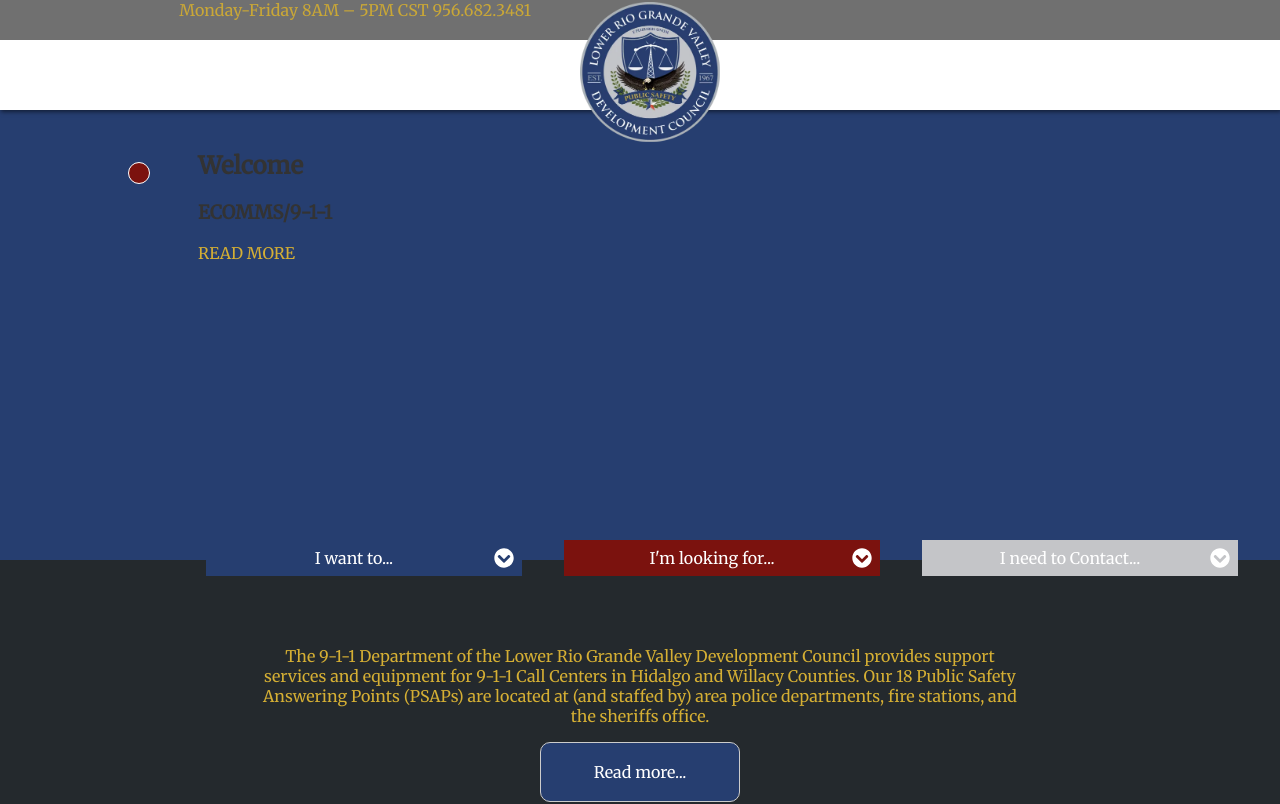
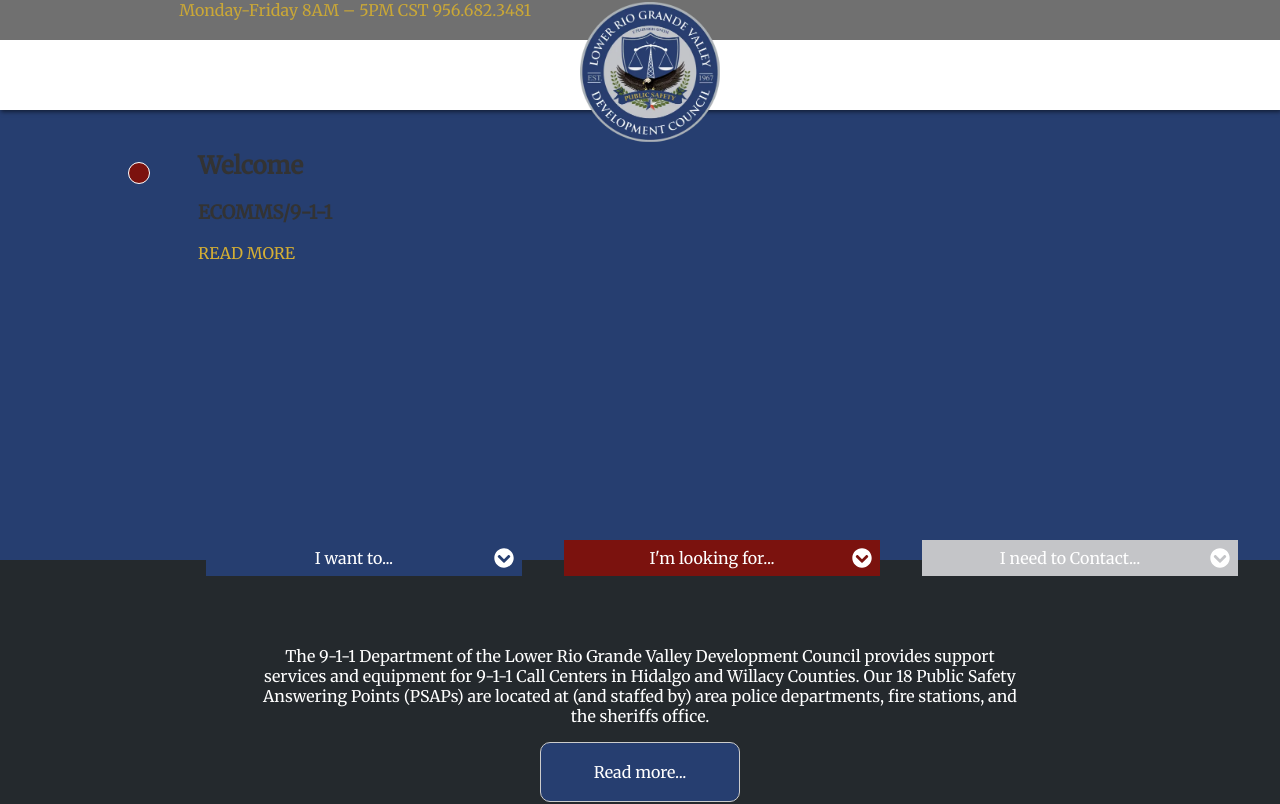
Before and after one commit to hector-light-blazor/pub-safety-website, a Svelte app: page / in a window 1280 px wide. Shown: the top 804 px of the page. Built offline with nearby package versions, Linux system fonts and the light colour scheme.

Commit message:
awesome updates to home page

```diff
--- a/src/components/Carousel.svelte
+++ b/src/components/Carousel.svelte
@@ -6,7 +6,7 @@
 
     let iOS = !!navigator.platform && /iPad|iPhone|iPod/.test(navigator.platform); //What type of platform we are in...
 
-    let images = [ {svg: "assets/carousel/cell_phone_sally_friends.svg", img: "", title: "Cell Phone Sally", subTitle: "& Friends", selected: true},
+    let images = [ {svg: "assets/carousel/cell_phone_sally_friends.svg", webp: 'assets/carousel/cell_phone_sally_friends.webp', img: "", title: "Cell Phone Sally", subTitle: "& Friends", selected: true},
      {svg: null, webp: 'assets/carousel/dispatcher.webp',img: 'assets/carousel/dispatcher.jpg', selected: false, title: "Welcome", subTitle: "ECOMMS/9-1-1", readMore: true },
                    {webp: 'assets/carousel/call_if_you_can.webp',img: 'assets/carousel/call_if_you_can.jpg',title: "Text to 9-1-1",subTitle: null, selected: false},
                    {webp: null,img: 'assets/carousel/Karis_Lawsides.jpg', title: "Kari's Law",subTitle: null, selected: false},
@@ -103,12 +103,12 @@
 <style>
     img{
 
-
+        cursor: pointer;
         height: 600;
         display: block;
         margin-left: auto;
         margin-right: auto;
-        width: 50%;
+        width: 100%;
     }
 
 
@@ -144,7 +144,7 @@
     @media only screen and (max-width: 1370px) {
 
             img {
-                width: 80%;
+
                 height: 450;
             }
 
--- a/src/pages/Home.svelte
+++ b/src/pages/Home.svelte
@@ -93,6 +93,9 @@
       width:60%;
       margin: 0 auto;
     }
+    p {
+      color: white;
+    }
 
     button:hover { opacity: 0.5;;}
 
```
Also changed, not shown: public/assets/carousel/cell_phone_sally_friends.jpg (added), public/assets/carousel/cell_phone_sally_friends.webp (added).
